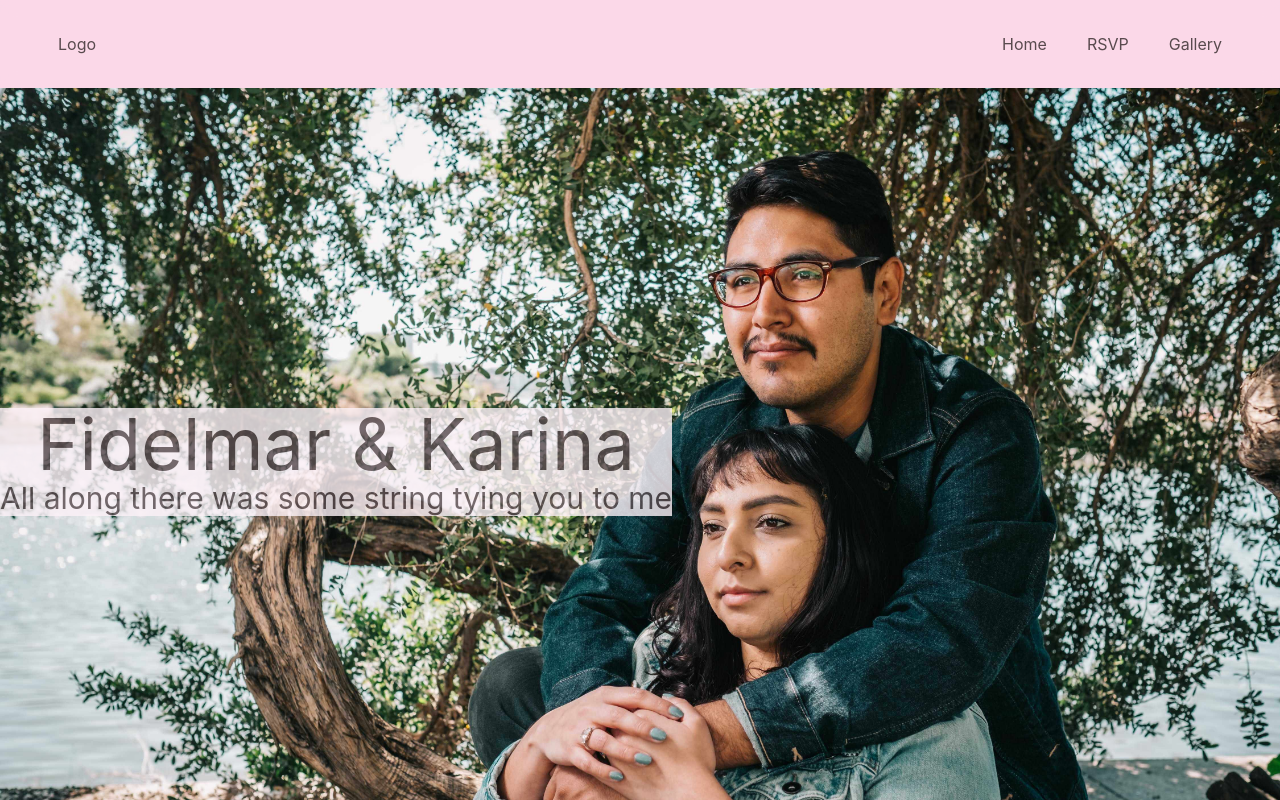
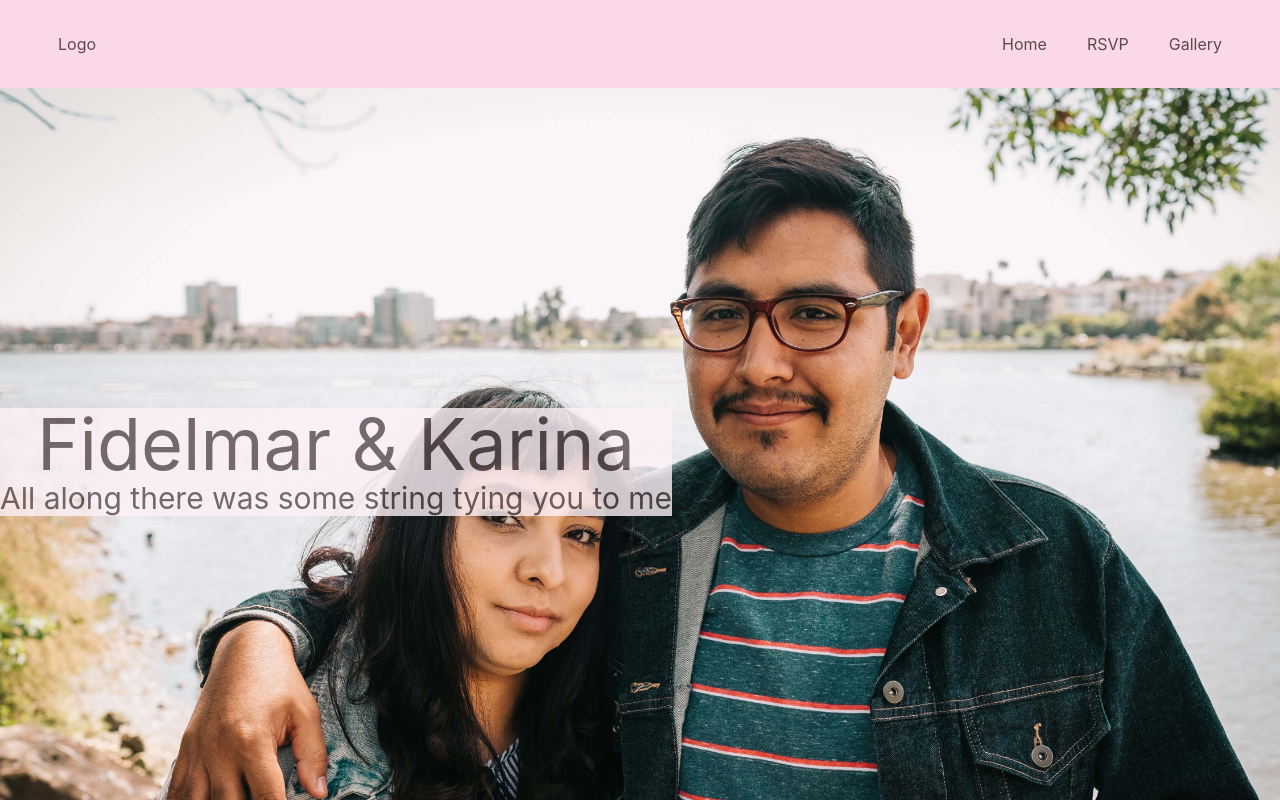
Before and after one commit to fidel-tensoriot/wed1, a React (Create React App) app: page / in a window 1280 px wide. Shown: the top 800 px of the page. Built offline with nearby package versions, Linux system fonts and the light colour scheme; no server answers.

Commit message:
update photos for site

```diff
--- a/src/pages/Home.jsx
+++ b/src/pages/Home.jsx
@@ -2,7 +2,7 @@ import React, { useState } from "react";
 import axios from "axios";
 import img1 from "../photos/img1.jpg";
 import img2 from "../photos/img2.jpg";
-import img3 from "../photos/img3.jpg";
+import img5 from "../photos/img5.jpg";
 import p1 from "../photos/p1.jpg";
 import p2 from "../photos/p2.jpg";
 import Cards from "../components/Cards/Cards";
@@ -58,7 +58,7 @@ function Home() {
                 </div>
                 <img
                     className="max-w-screen hidden md:block scroller"
-                    src={img3}
+                    src={img5}
                     alt=""
                 />
             </div>
```
Also changed, not shown: src/photos/img4.jpg (added), src/photos/img5.jpg (added).
